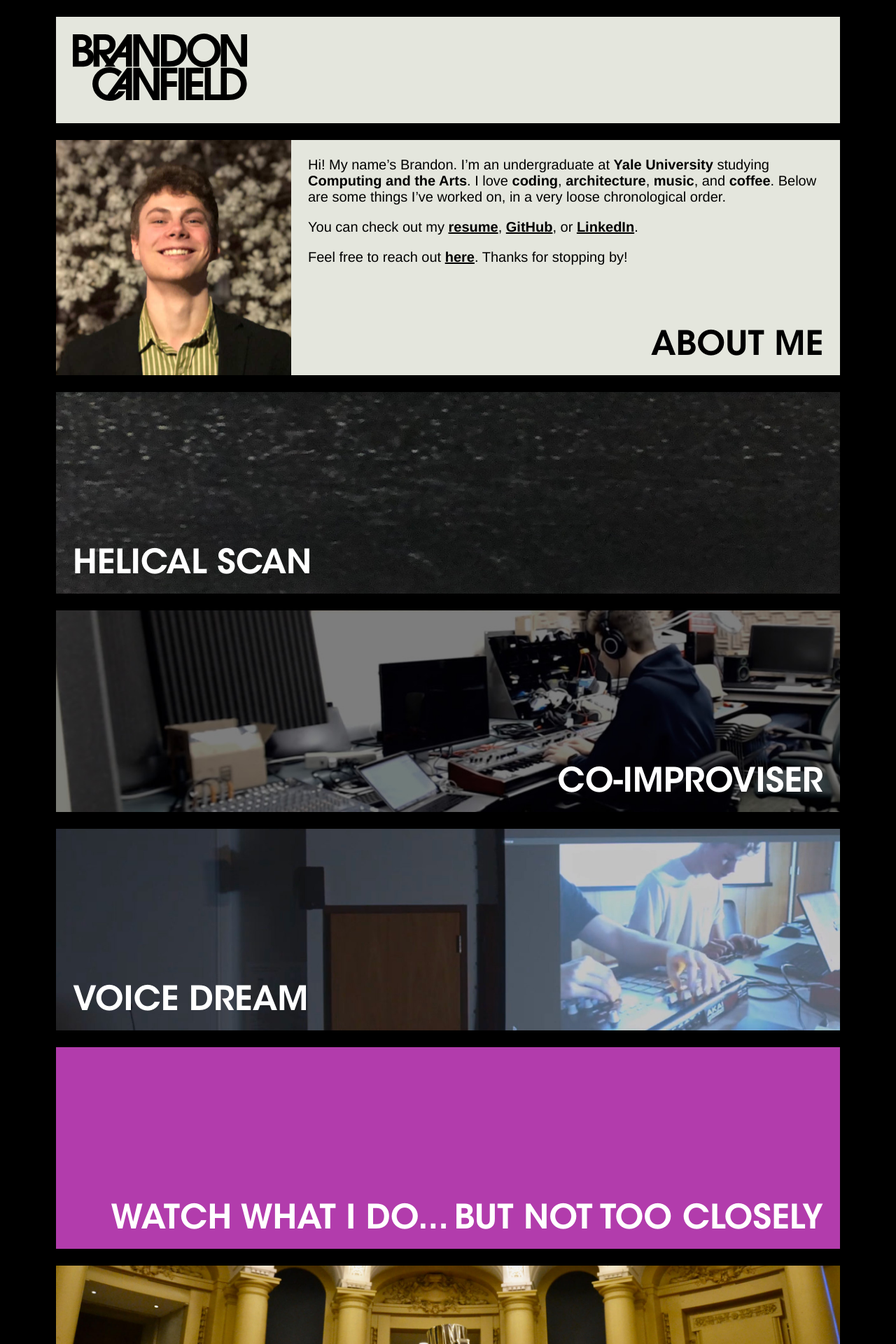
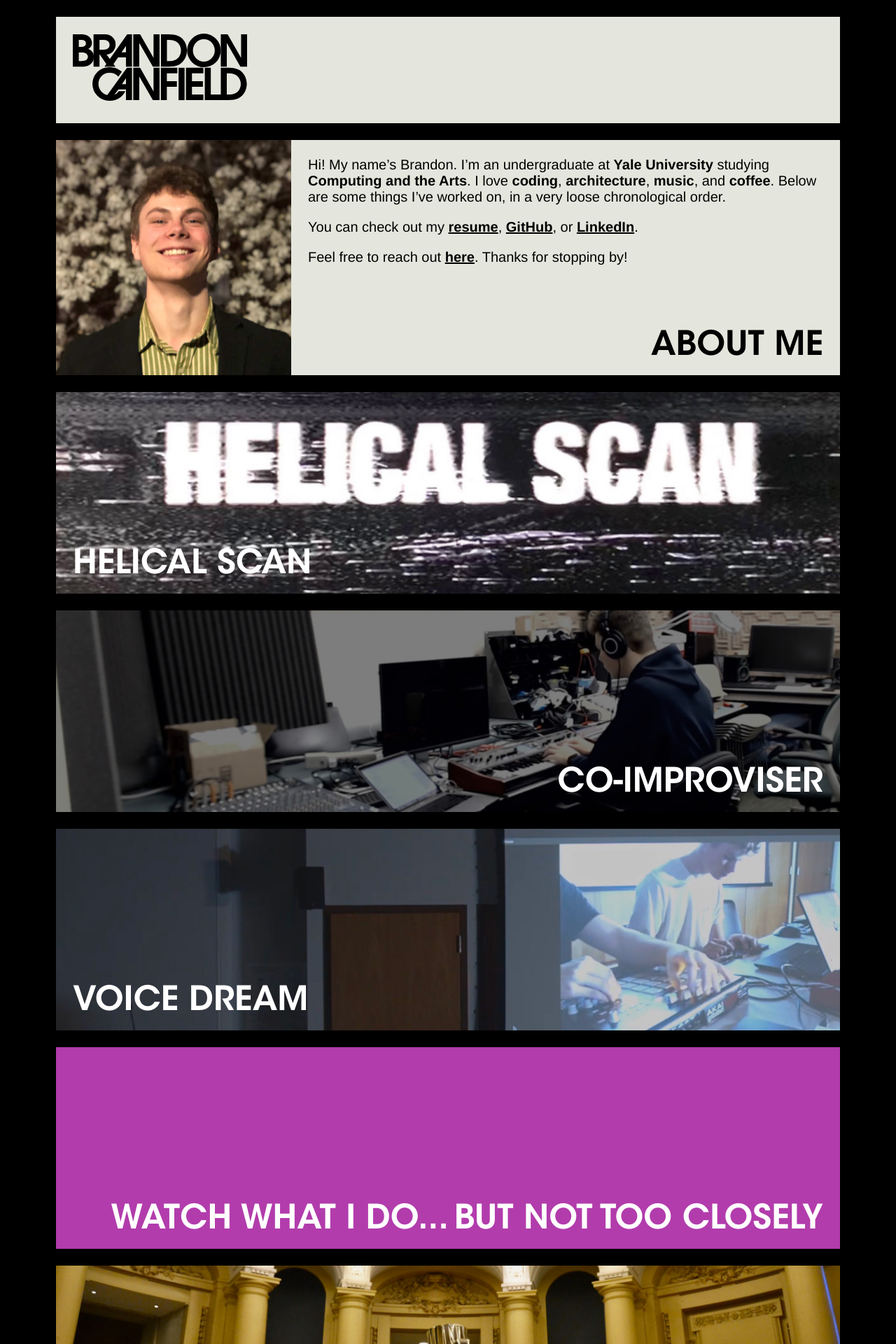
Before and after one commit to brndncn/brndncn.github.io, a Jekyll site: the page built from index.html, in a window 1280 px wide. Shown: the top 1920 px of the page at 70% size. Built offline with Jekyll 4.4.1, drawn with Linux system fonts in a browser that asks for light colours; some web fonts are replaced.

Commit message:
Change helical scan picture

```diff
--- a/index.html
+++ b/index.html
@@ -47,7 +47,7 @@ function toggle(selector) {
 			</div>
 
 			<div class="layout_block frontpage">
-				<div class="frontpage_header" style="background: url('/assets/img/helical_scan_2019.jpg') 50% 0%;background-size: cover;" onclick="toggle('#details_helical_scan_2019');">
+				<div class="frontpage_header" style="background: url('/assets/img/helical_scan_2019.jpg') 0% 50%;background-size: cover;" onclick="toggle('#details_helical_scan_2019');">
 					<h1 class="frontpage_title" style="">
 						HELICAL SCAN
 					</h1>
```
Also changed, not shown: assets/img/helical_scan_2019.jpg.
